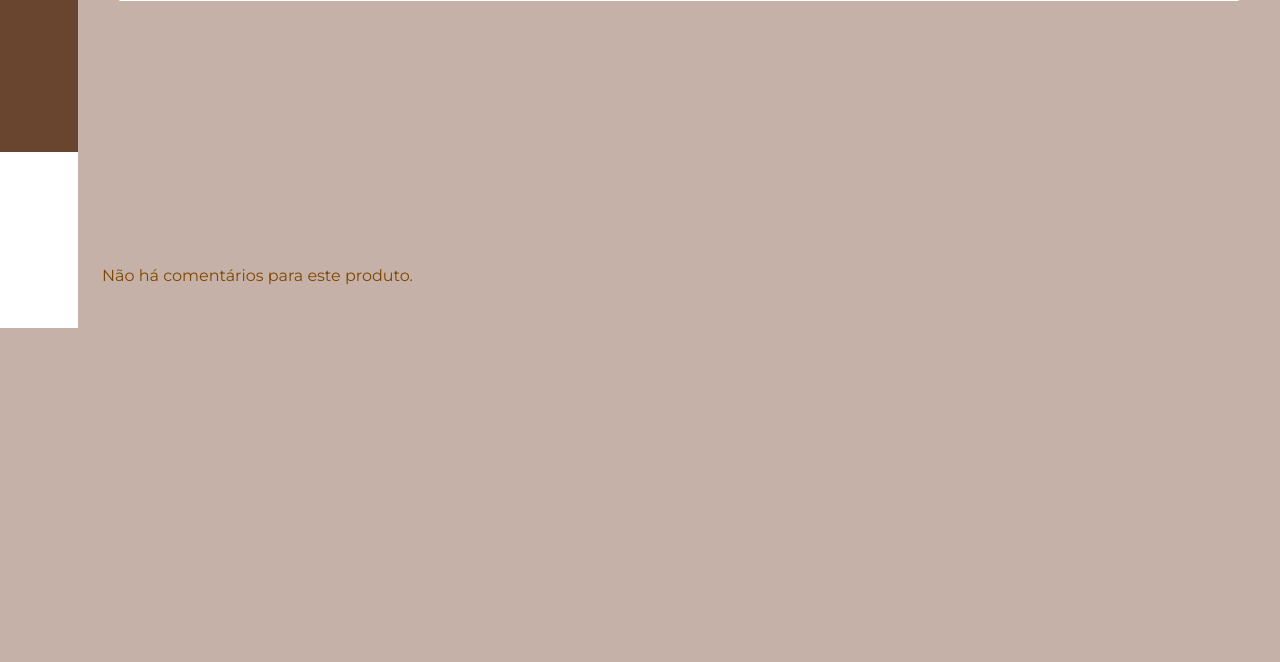
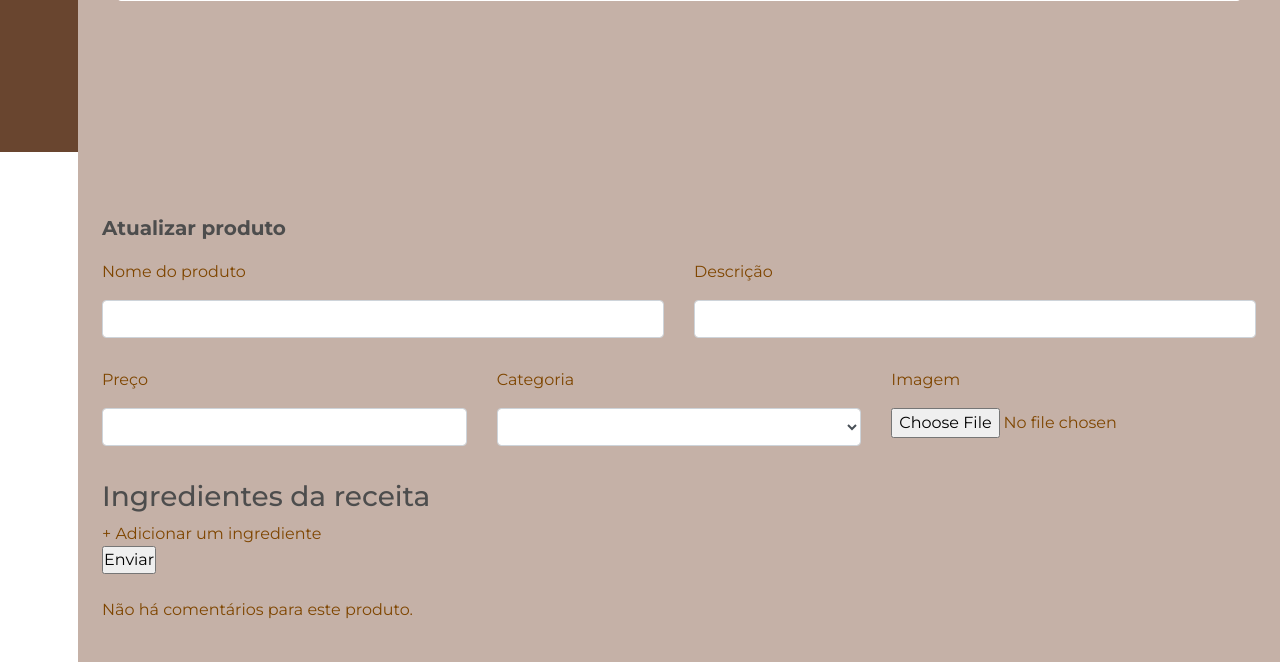
Before and after one commit to nicolinhaaaaaaas/ProjetoPadariaDjango, a Django app: template gerenciamento/templates/produtoGerente.html in a window 1280 px wide. Shown: the part 648-1310 px from the top of the page. Before the commit the page ends 976 px from the top, so only its background shows below. Run offline with Django 3.2, Linux system fonts and the light colour scheme; the template is opened without the code that fills it, so the values that code supplies are empty; some libraries are stand-ins or nearby versions.

Commit message:
Alterações na manipulação dos dados

```diff
--- a/gerenciamento/templates/funcionarios.html
+++ b/gerenciamento/templates/funcionarios.html
@@ -42,11 +42,11 @@
                 <div class="row">
                     <div class="col-md">
                         <p class="label-text">Cargo</p>
-                        <input class="caixa-entrada" type="text" id="cargo" name="cargo" placeholder="Cargo do funcionário" value="{{cargo}}">
+                        <input class="caixa-entrada" type="text" id="cargoAdd" name="cargo" placeholder="Cargo do funcionário" value="{{cargo}}">
                     </div>
                     <div class="col-md">
                         <p class="label-text">Salário (apenas números)</p>
-                        <input class="caixa-entrada" type="text" id="salario" name="salario" placeholder="Salário do funcionário" value="{{salario}}">
+                        <input class="caixa-entrada" type="text" id="salarioAdd" name="salario" placeholder="Salário do funcionário" value="{{salario}}">
                     </div>
                 </div>
                 <br>
--- a/gerenciamento/templates/produtoGerente.html
+++ b/gerenciamento/templates/produtoGerente.html
@@ -48,7 +48,7 @@
                                     <li>{{ ingrediente.nome_ingrediente }}</li>
                                 {% endfor %}
                         <div class = "btn-groups">
-                            <button type="button" data-produto="{{produto.id_produto}}" class="btn botao-add-carrinho">Atualizar Produto</button>
+                            <button type="button" onclick="dados_produto('{{produto.id_produto}}')" class="btn botao-add-carrinho">Atualizar Produto</button>
                             <!-- Botão para excluir produto -->
                             <button onclick="confirmarExclusao('{{ produto.id_produto }}')">Excluir Produto</button>
                         </div>
@@ -62,8 +62,54 @@
                 </div>
             </div>
         </div>
-        <br>
 
+        <div id="att-produto" class="adicionar-produto" name="att-produto" >
+            <form action="{% url 'attProduto' produto.id_produto %}" method="POST" enctype="multipart/form-data">
+                {% csrf_token %}
+                <div class="produtoform">
+                    <h2 class="main-title">Atualizar produto</h2>
+                    <div class="row">
+                        <div class="col-md">
+                            <p class="label-text">Nome do produto</p>
+                            <input type="text" name="nome_produto" class="form-control" value="{{produto.nome_produto}}">
+                        </div>
+                        <div class="col-md">
+                            <p class="label-text">Descrição</p>
+                            <input type="text" name="descricao" class="form-control" value="{{produto.descricao}}">
+                        </div>
+                    </div>
+                    <div class="row">
+                        <div class="col-md">
+                            <p class="label-text">Preço</p>
+                            <input type="text" name="preco" class="form-control" value="{{produto.preco}}">
+                        </div>
+                        <div class="col-md">
+                            <p class="label-text">Categoria</p>
+                            <select name="categoria" class="form-control">
+                                {% for categoria in categorias %}
+                                    <option value="{{ categoria.0 }}">{{ produto.categoria }}</option>
+                                {% endfor %}
+                            </select>
+                        </div>
+                        <div class="col-md">
+                            <p class="label-text">Imagem</p>
+                            <input type="file" name="imagem" accept="image/*">
+                        </div>
+                    </div>
+                </div>
+                <br>
+                <div class="add-ingredientes">
+                    <h3>Ingredientes da receita</h3>
+                    <span class="btn-add-ingredientes" onclick="addIngrediente()">+ Adicionar um ingrediente</span>
+                    <div class="ingredientes" id="form-att-ingrediente">
+
+                    </div>
+                </div>
+                <div class="botao">
+                    <input type="submit" value="Enviar" class="btn-add-principal">
+                </div>
+            </form>
+        </div>
         <br>
 
         {% if avaliacoes %}
@@ -87,5 +133,6 @@
 <script type="module" src="https://unpkg.com/ionicons@7.1.0/dist/ionicons/ionicons.esm.js"></script>
 <script nomodule src="https://unpkg.com/ionicons@7.1.0/dist/ionicons/ionicons.esm.js"></script>
 <script src="{% static 'usuarios/js/principal.js' %}"></script>
+<script src="{% static 'gerenciamento/js/gerenciamento.js' %}"></script>
 
 {% endblock %}
--- a/gerenciamento/urls.py
+++ b/gerenciamento/urls.py
@@ -9,7 +9,6 @@ urlpatterns = [
     path('perfilGerente/', views.perfil, name='perfilGerente'),
     path('principalGerente/', views.principalGerente, name='principalGerente'),
     path('listaPedidos/', views.lista_pedidos, name='listaPedidos'),
-    path('pedido/<int:id_pedido>', views.pedido, name='pedido'),
     path('funcionarios/', views.funcionarios, name='funcionarios'),
     path('addFuncionario/', views.addFuncionario, name='addFuncionario'),
     path('updateFuncionario/', views.attFuncionario, name='updateFuncionario'),
@@ -25,6 +24,8 @@ urlpatterns = [
     path('excluir_pedido/<int:id_pedido>/', views.excluirPedido, name='excluir_pedido'),
     path('excluir_funcionario/<int:id_funcionario>/', views.excluirFuncionario, name='excluir_funcionario'),
 
+    path('attProduto/<int:id_produto>/', views.attProduto, name='attProduto'),
+
     # FUNÇÕES DE DADOS #
     path('dados_funcionario/', views.dados_funcionario, name='dados_funcionario'),
     path('dados_produto/', views.dadosProduto, name='dados_produto'),
```
Also changed, not shown: gerenciamento/templates/adicionarProduto.html (+0 -80 lines), gerenciamento/views.py (+21 -24 lines).
